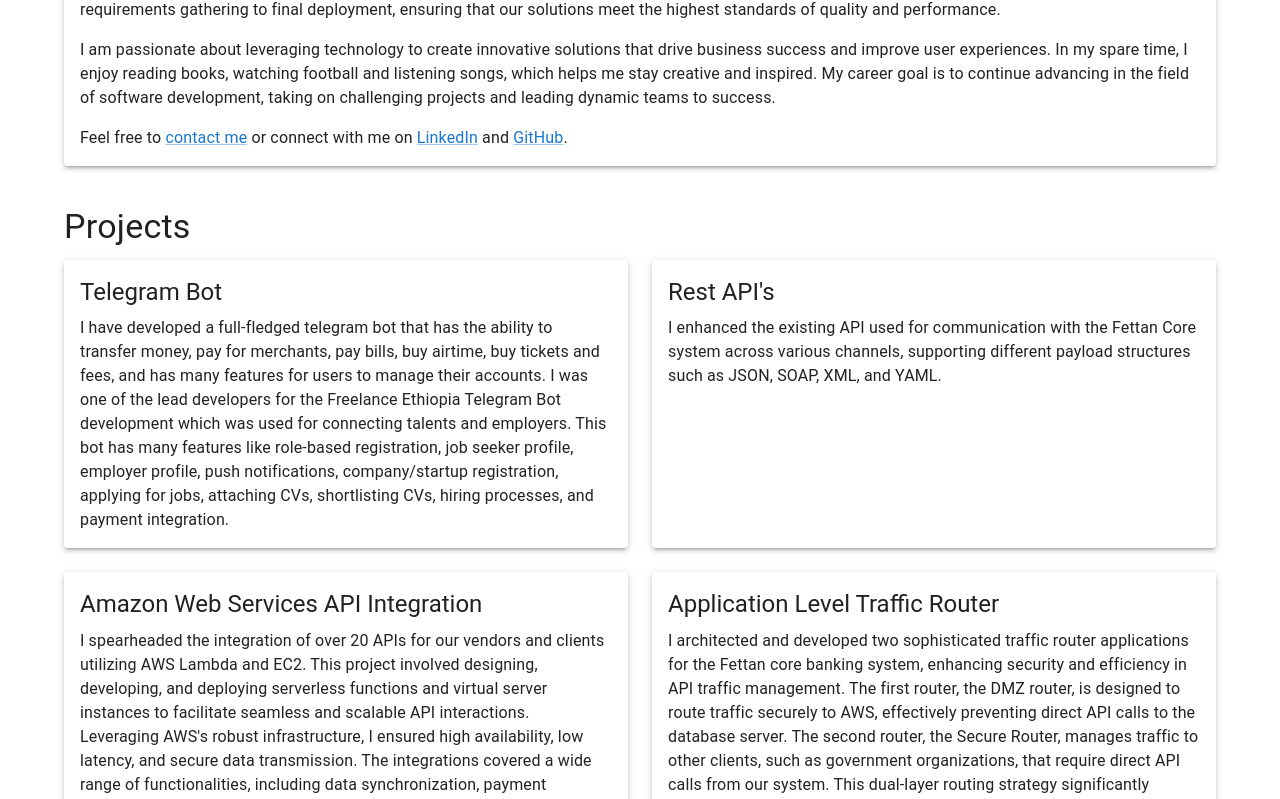
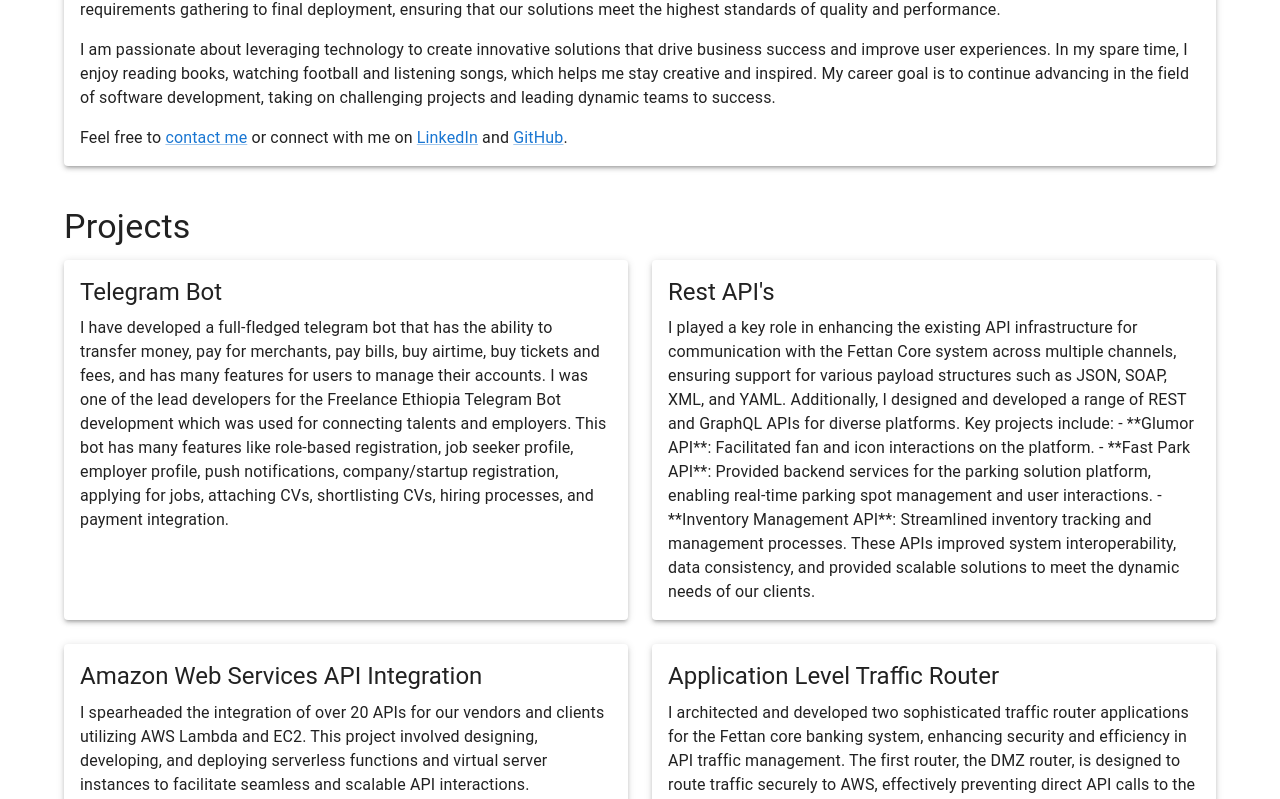
Before and after one commit to SolomonZinabu/solomon-portfolio, a Next.js app: page / in a window 1280 px wide. Shown: the part 532-1331 px from the top of the page. Built offline with nearby package versions, Linux system fonts and the light colour scheme.

Commit message:
api seciton added

```diff
--- a/components/Projects.js
+++ b/components/Projects.js
@@ -11,7 +11,11 @@ const projects = [
   },
   {
     title: "Rest API's",
-    description: `I enhanced the existing API used for communication with the Fettan Core system across various channels, supporting different payload structures such as JSON, SOAP, XML, and YAML.`,
+    description: `I played a key role in enhancing the existing API infrastructure for communication with the Fettan Core system across multiple channels, ensuring support for various payload structures such as JSON, SOAP, XML, and YAML. Additionally, I designed and developed a range of REST and GraphQL APIs for diverse platforms. Key projects include:
+    - **Glumor API**: Facilitated fan and icon interactions on the platform.
+    - **Fast Park API**: Provided backend services for the parking solution platform, enabling real-time parking spot management and user interactions.
+    - **Inventory Management API**: Streamlined inventory tracking and management processes.
+  These APIs improved system interoperability, data consistency, and provided scalable solutions to meet the dynamic needs of our clients.`,
     image: '/imgs/fettanapi.png'
   },
   {
```
